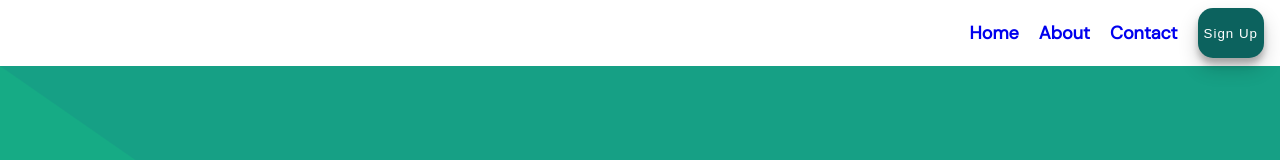
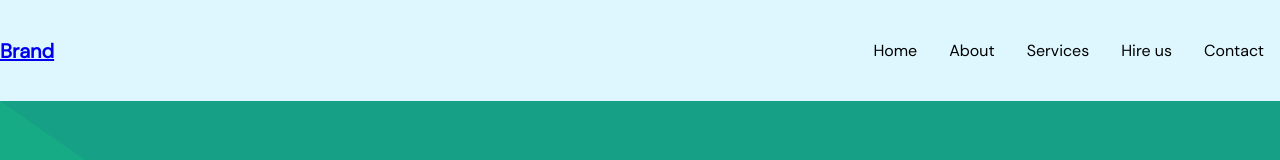
Before and after one commit to Hasnain-js/school-finder-app, a React app: page / in a window 1280 px wide. Shown: the top 160 px of the page. Built offline with nearby package versions, Linux system fonts and the light colour scheme.

Commit message:
fix: bug in navbar and file loader

```diff
--- a/package.json
+++ b/package.json
@@ -22,6 +22,7 @@
     "@swc/cli": "^0.1.59",
     "@swc/core": "^1.3.27",
     "css-loader": "^6.7.3",
+    "file-loader": "^6.2.0",
     "html-webpack-plugin": "^5.5.0",
     "sass": "^1.57.1",
     "sass-loader": "^13.2.0",
--- a/src/components/App.jsx
+++ /dev/null
@@ -1,15 +0,0 @@
-import React from "react";
-import Home from "../pages/home/Home";
-import Navbar from "./Navbar/Navbar";
-
-const App = () => {
-	return (
-		<>
-			<Navbar />
-
-			<Home/>
-		</>
-	);
-};
-
-export default App;
--- a/src/components/Navbar/Navbar.jsx
+++ b/src/components/Navbar/Navbar.jsx
@@ -1,20 +1,24 @@
-import React from 'react';
+import React, { useState } from 'react';
 const Navbar = () => {
+    const [isOpen, setIsOpen] = useState(false);
     return (
-        <div className='navbar-container'>
-            <h1>Company Logo</h1>
-            <div className='navbar'>
-                <div className='navbar__nav-links'>
-                        <a href='/'>Home</a>
-                        <a href='/'>About</a>
-                        <a href='/'>Contact</a>
-                </div>
-                <div className='navbar__action-buttons'>
-                    <button className='navbar__btn btn-primary'>Sign Up</button>
-                </div>
-            </div>
-
-        </div>
+        <header className="site-header">
+      <div className="wrapper site-header__wrapper">
+        <a href="#" className="brand">Brand</a>
+        <nav className="nav">
+          <button className="nav__toggle"  onClick={() => setIsOpen(!isOpen) } type="button">
+            menu
+          </button>
+          <ul className={isOpen ? "nav__wrapper active" : "nav__wrapper"} >
+            <li className="nav__item"><a href="#">Home</a></li>
+            <li className="nav__item"><a href="#">About</a></li>
+            <li className="nav__item"><a href="#">Services</a></li>
+            <li className="nav__item"><a href="#">Hire us</a></li>
+            <li className="nav__item"><a href="#">Contact</a></li>
+          </ul>
+        </nav>
+      </div>
+    </header>
     )
 };
 
--- a/src/components/Navbar/styles.scss
+++ b/src/components/Navbar/styles.scss
@@ -1,35 +1,80 @@
+.brand {
+    font-weight: 700;
+    font-size: 20px
+}
 
+.site-header {
+    position: relative;
+    background-color: #def7ff
+}
 
-.navbar-container {
-    display: flex;
-    justify-content: space-between;
-    align-items: center;
-    padding: 0 1rem;
-    margin: 0 auto;
-    max-width: $container;
+.site-header__wrapper {
+    padding-top: 1rem;
+    padding-bottom: 1rem
+}
 
-    .navbar {
-        display: flex;
-        justify-content: end;
-        align-items: center;
-        gap: 20px;
+.nav__wrapper {
+    list-style-type: none;
 
-        &__nav-links {
-            display: flex;
-            justify-content: center;
-            align-items: center;
-            gap: 20px;
-
-            a {
-                text-decoration: none;
-                font-size: 18px;
-                font-weight: 600;
-                transition: all 0.3s ease-in-out;
-
-                &:hover {
-                    color: $primary-color;
-                }
-            }
-        }
+    a {
+        text-decoration: none;
+        color: #000
     }
 }
+
+@media(min-width: 600px) {
+    .site-header__wrapper {
+        display:flex;
+        justify-content: space-between;
+        align-items: center;
+        padding-top: 0;
+        padding-bottom: 0
+    }
+}
+
+@media(min-width: 600px) {
+    .nav__wrapper {
+        display:flex
+    }
+}
+
+@media(max-width: 599px) {
+    .nav__wrapper {
+        position:absolute;
+        top: 100%;
+        right: 0;
+        left: 0;
+        z-index: -1;
+        background-color: #d9f0f7;
+        visibility: hidden;
+        opacity: 0;
+        transform: translateY(-100%);
+        transition: transform .3s ease-out,opacity .3s ease-out
+    }
+
+    .nav__wrapper.active {
+        visibility: visible;
+        opacity: 1;
+        transform: translateY(0)
+    }
+}
+
+.nav__item a {
+    display: block;
+    padding: 1.5rem 1rem;
+    list-style: none;
+
+}
+
+.nav__toggle {
+    display: none
+}
+
+@media(max-width: 599px) {
+    .nav__toggle {
+        display:block;
+        position: absolute;
+        right: 1rem;
+        top: 1rem
+    }
+}
--- a/src/index.js
+++ b/src/index.js
@@ -1,6 +1,11 @@
 import React from "react";
-import ReactDOM from "react-dom";
-import App from "./components/App";
+import ReactDOM from "react-dom/client";
 import "./index.scss"
+import Home from "./pages/home/Home";
 
-ReactDOM.render(<App />, document.getElementById("root"));
+const root = ReactDOM.createRoot(document.getElementById("root"));
+root.render(
+    <React.StrictMode>
+      <Home />
+    </React.StrictMode>
+  );
--- a/src/pages/home/Home.jsx
+++ b/src/pages/home/Home.jsx
@@ -1,6 +1,10 @@
 import React from "react";
+import Navbar from "components/Navbar/Navbar";
 const Home = () => {
 	return (
+		<>
+
+		<Navbar />
 		<div className='hero'>
 			<div className='background-left'></div>
 			<div className='background-right'></div>
@@ -21,6 +25,7 @@ const Home = () => {
 				</div>
 			</div>
 		</div>
+		</>
 	);
 };
 
--- a/webpack.config.js
+++ b/webpack.config.js
@@ -12,6 +12,9 @@ module.exports = {
     resolve: {
         alias: {
             components: path.resolve(__dirname, 'src/components'),
+            pages: path.resolve(__dirname, 'src/pages'),
+            layouts: path.resolve(__dirname, 'src/layouts'),
+            assets: path.resolve(__dirname, 'src/assets'),
         },
         extensions: ['.js', '.jsx'],
     },
@@ -36,6 +39,13 @@ module.exports = {
                     "sass-loader",
                 ],
             },
+            {
+                test: /\.(png|svg|jpg|jpeg|gif)$/i,
+                loader: 'file-loader',
+                options: {
+                    name: '[path][name].[ext]',
+                },
+            },
         ],
     },
     plugins: [
@@ -46,7 +56,8 @@ module.exports = {
     ],
     devServer: {
         //contentBase: path.join(__dirname, "dist"),
-        port: 8000,
+        port: 3000,
         liveReload: true,
+        historyApiFallback: true,
     },
 };
```
